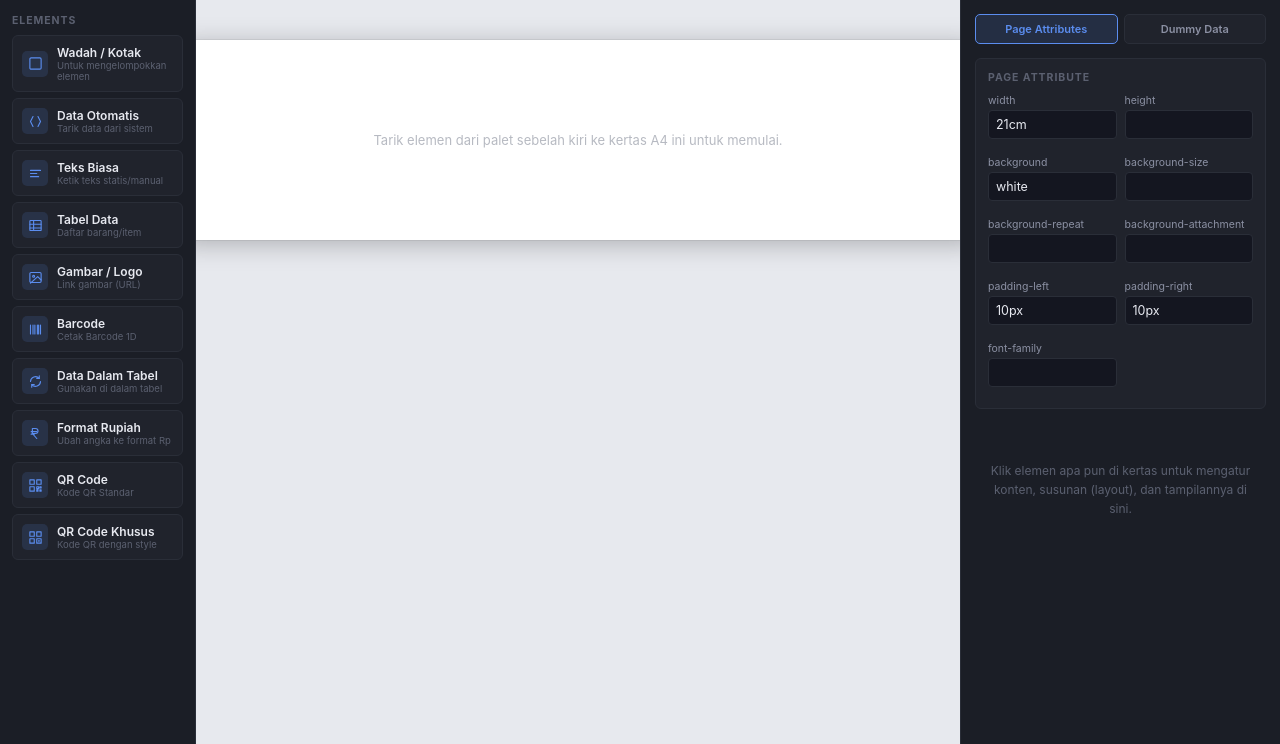
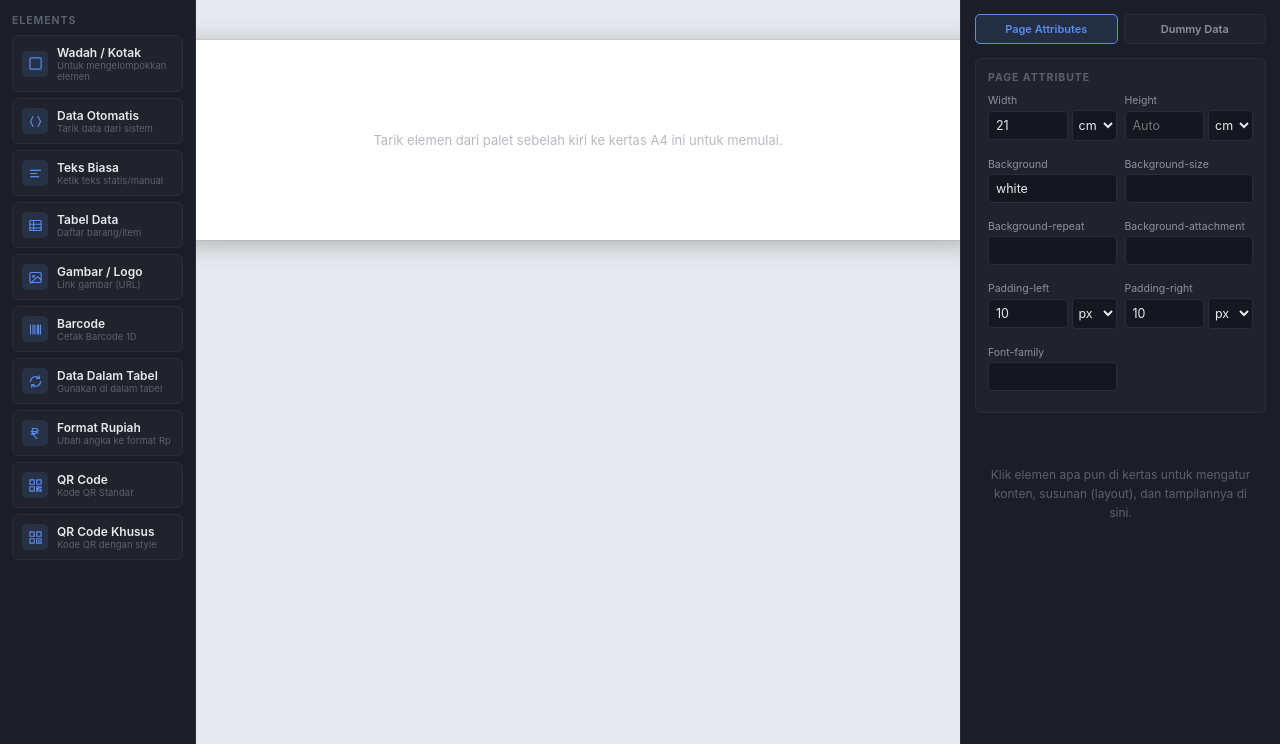
Before and after one commit to Raynald97/JSON-Template-Generator, a plain HTML site: page index.html in a window 1280 px wide. Shown: the part 56-800 px from the top of the page. Drawn offline with nearby package versions, Linux system fonts and the light colour scheme.

Commit message:
Add custom border settings and return button

```diff
--- a/index.html
+++ b/index.html
@@ -372,6 +372,14 @@ svg.i{width:15px;height:15px;fill:none;stroke:currentColor;stroke-width:1.8;stro
     <div class="props">
 
       <template v-if="selectedId && elements[selectedId]">
+
+        <!-- --- TAMBAHAN TOMBOL KEMBALI --- -->
+        <button class="btn" style="width: 100%; margin-bottom: 12px; justify-content: center; background: var(--bg-panel-alt);" @click="selectedId = null; selectedIds = []">
+          <svg class="i" viewBox="0 0 24 24" style="width: 14px; height: 14px;"><path d="M15 18l-6-6 6-6"/></svg>
+          Kembali ke Pengaturan Halaman
+        </button>
+        <!-- ------------------------------- -->
+
         <div class="selrow">
           <span class="badge-type">{{ typeLabel(elements[selectedId].content_type) }}</span>
         </div>
@@ -726,25 +734,40 @@ svg.i{width:15px;height:15px;fill:none;stroke:currentColor;stroke-width:1.8;stro
           </div>
           <!-- ---------------------------------------------------- -->
 
+          <!-- --- PENGATURAN BORDER KUSTOM (SISI SPESIFIK) --- -->
           <div class="field">
             <label>Garis Tepi (Border)</label>
+
+            <!-- Pilih Sisi Border -->
+            <div style="margin-bottom:6px;">
+              <select v-model="activeBorderSide" style="width:100%; background:#141620; border:1px solid var(--border-panel); border-radius:4px; padding:6px 7px; color:var(--text-hi);">
+                <option value="border">Kotak (Semua Sisi)</option>
+                <option value="border-top">⬆️ Sisi Atas Saja</option>
+                <option value="border-bottom">⬇️ Sisi Bawah Saja</option>
+                <option value="border-left">⬅️ Sisi Kiri Saja</option>
+                <option value="border-right">➡️ Sisi Kanan Saja</option>
+              </select>
+            </div>
+
+            <!-- Pengaturan Nilai Border Berdasarkan Sisi yang Dipilih -->
             <div style="display:flex; gap:6px; align-items:center;">
-              <input type="number" style="width:45px;" :value="getBorder(selectedId).size" @input="setBorder(selectedId, 'size', $event.target.value)" title="Ketebalan Garis">
+              <input type="number" style="width:45px;" :value="getBorder(selectedId, activeBorderSide).size" @input="setBorder(selectedId, activeBorderSide, 'size', $event.target.value)" title="Ketebalan Garis">
               <span style="font-size:11px; color:var(--text-faint); margin-right:4px;">px</span>
 
-              <select :value="getBorder(selectedId).style" @change="setBorder(selectedId, 'style', $event.target.value)" style="flex:1;">
+              <select :value="getBorder(selectedId, activeBorderSide).style" @change="setBorder(selectedId, activeBorderSide, 'style', $event.target.value)" style="flex:1;">
                 <option value="none">Tanpa Garis</option>
                 <option value="solid">Solid (Garis Lurus)</option>
                 <option value="dashed">Dashed (Putus-putus)</option>
               </select>
 
-              <select :value="getBorder(selectedId).color" @change="setBorder(selectedId, 'color', $event.target.value)" style="flex:1;">
+              <select :value="getBorder(selectedId, activeBorderSide).color" @change="setBorder(selectedId, activeBorderSide, 'color', $event.target.value)" style="flex:1;">
                 <option value="black">Hitam</option>
                 <option value="gray">Abu-abu</option>
                 <option value="red">Merah</option>
               </select>
             </div>
           </div>
+          <!-- ------------------------------------------------ -->
 
         </div>
       </template>
@@ -758,15 +781,54 @@ svg.i{width:15px;height:15px;fill:none;stroke:currentColor;stroke-width:1.8;stro
         <div v-if="rightTab==='page'" class="psection">
           <div class="eyebrow">Page Attribute</div>
           <div class="row2">
-            <div class="field"><label>width</label><input type="text" v-model="pageAttrs.width" @change="pushHistory(); saveLocal();"></div>
-            <div class="field"><label>height</label><input type="text" v-model="pageAttrs.height" @change="pushHistory(); saveLocal();"></div>
-            <div class="field"><label>background</label><input type="text" v-model="pageAttrs.background" @change="pushHistory(); saveLocal();"></div>
-            <div class="field"><label>background-size</label><input type="text" v-model="pageAttrs['background-size']" @change="pushHistory(); saveLocal();"></div>
-            <div class="field"><label>background-repeat</label><input type="text" v-model="pageAttrs['background-repeat']" @change="pushHistory(); saveLocal();"></div>
-            <div class="field"><label>background-attachment</label><input type="text" v-model="pageAttrs['background-attachment']" @change="pushHistory(); saveLocal();"></div>
-            <div class="field"><label>padding-left</label><input type="text" v-model="pageAttrs['padding-left']" @change="pushHistory(); saveLocal();"></div>
-            <div class="field"><label>padding-right</label><input type="text" v-model="pageAttrs['padding-right']" @change="pushHistory(); saveLocal();"></div>
-            <div class="field"><label>font-family</label><input type="text" v-model="pageAttrs['font-family']" @change="pushHistory(); saveLocal();"></div>
+
+            <div class="field">
+              <label>Width</label>
+              <div style="display:flex; gap:4px; align-items:center;">
+                <input type="number" :value="parseFloat(pageAttrs.width) || ''" @input="pageAttrs.width = $event.target.value ? $event.target.value + (String(pageAttrs.width).match(/[a-zA-Z%]+$/) || ['cm'])[0] : ''; pushHistory(); saveLocal();" placeholder="Auto">
+                <select :value="(String(pageAttrs.width).match(/[a-zA-Z%]+$/) || ['cm'])[0]" @change="pageAttrs.width = (parseFloat(pageAttrs.width) || 0) + $event.target.value; pushHistory(); saveLocal();" style="width:55px; padding:6px 2px;">
+                  <option value="cm">cm</option><option value="px">px</option><option value="%">%</option>
+                </select>
+              </div>
+            </div>
+
+            <div class="field">
+              <label>Height</label>
+              <div style="display:flex; gap:4px; align-items:center;">
+                <input type="number" :value="parseFloat(pageAttrs.height) || ''" @input="pageAttrs.height = $event.target.value ? $event.target.value + (String(pageAttrs.height).match(/[a-zA-Z%]+$/) || ['cm'])[0] : ''; pushHistory(); saveLocal();" placeholder="Auto">
+                <select :value="(String(pageAttrs.height).match(/[a-zA-Z%]+$/) || ['cm'])[0]" @change="pageAttrs.height = (parseFloat(pageAttrs.height) || 0) + $event.target.value; pushHistory(); saveLocal();" style="width:55px; padding:6px 2px;">
+                  <option value="cm">cm</option><option value="px">px</option><option value="%">%</option>
+                </select>
+              </div>
+            </div>
+
+            <div class="field"><label>Background</label><input type="text" v-model="pageAttrs.background" @change="pushHistory(); saveLocal();"></div>
+            <div class="field"><label>Background-size</label><input type="text" v-model="pageAttrs['background-size']" @change="pushHistory(); saveLocal();"></div>
+            <div class="field"><label>Background-repeat</label><input type="text" v-model="pageAttrs['background-repeat']" @change="pushHistory(); saveLocal();"></div>
+            <div class="field"><label>Background-attachment</label><input type="text" v-model="pageAttrs['background-attachment']" @change="pushHistory(); saveLocal();"></div>
+
+            <div class="field">
+              <label>Padding-left</label>
+              <div style="display:flex; gap:4px; align-items:center;">
+                <input type="number" :value="parseFloat(pageAttrs['padding-left']) || ''" @input="pageAttrs['padding-left'] = $event.target.value ? $event.target.value + (String(pageAttrs['padding-left']).match(/[a-zA-Z%]+$/) || ['px'])[0] : ''; pushHistory(); saveLocal();" placeholder="Auto">
+                <select :value="(String(pageAttrs['padding-left']).match(/[a-zA-Z%]+$/) || ['px'])[0]" @change="pageAttrs['padding-left'] = (parseFloat(pageAttrs['padding-left']) || 0) + $event.target.value; pushHistory(); saveLocal();" style="width:55px; padding:6px 2px;">
+                  <option value="px">px</option><option value="cm">cm</option><option value="%">%</option>
+                </select>
+              </div>
+            </div>
+
+            <div class="field">
+              <label>Padding-right</label>
+              <div style="display:flex; gap:4px; align-items:center;">
+                <input type="number" :value="parseFloat(pageAttrs['padding-right']) || ''" @input="pageAttrs['padding-right'] = $event.target.value ? $event.target.value + (String(pageAttrs['padding-right']).match(/[a-zA-Z%]+$/) || ['px'])[0] : ''; pushHistory(); saveLocal();" placeholder="Auto">
+                <select :value="(String(pageAttrs['padding-right']).match(/[a-zA-Z%]+$/) || ['px'])[0]" @change="pageAttrs['padding-right'] = (parseFloat(pageAttrs['padding-right']) || 0) + $event.target.value; pushHistory(); saveLocal();" style="width:55px; padding:6px 2px;">
+                  <option value="px">px</option><option value="cm">cm</option><option value="%">%</option>
+                </select>
+              </div>
+            </div>
+
+            <div class="field"><label>Font-family</label><input type="text" v-model="pageAttrs['font-family']" @change="pushHistory(); saveLocal();"></div>
+
           </div>
         </div>
 
@@ -1129,6 +1191,7 @@ const app = createApp({
 
       selectedId: null,
       selectedIds: [], // --- TAMBAHAN VARIABEL MULTI-SELECT ---
+      activeBorderSide: 'border', // <--- TAMBAHAN UNTUK FITUR CUSTOM BORDER
       rightTab: 'page',
       mode: 'design',
       zoom: 100,
@@ -1227,8 +1290,8 @@ const app = createApp({
     },
     // -----------------------------------------------
 
-    getBorder(id) {
-      const b = this.getCss(id, 'border') || '';
+    getBorder(id, side = 'border') {
+      const b = this.getCss(id, side) || '';
       const parts = b.split(' ');
       let size = 0, style = 'none', color = 'black';
 
@@ -1241,8 +1304,8 @@ const app = createApp({
       }
       return { size, style, color };
     },
-    setBorder(id, part, val) {
-      const curr = this.getBorder(id);
+    setBorder(id, side, part, val) {
+      const curr = this.getBorder(id, side);
       curr[part] = val;
 
       if (part === 'size' && parseFloat(val) > 0 && curr.style === 'none') {
@@ -1250,9 +1313,9 @@ const app = createApp({
       }
 
       if (curr.size === '' || parseFloat(curr.size) === 0) {
-         this.setCss(id, 'border', '');
+         this.setCss(id, side, '');
       } else {
-         this.setCss(id, 'border', `${curr.size}px ${curr.style} ${curr.color}`);
+         this.setCss(id, side, `${curr.size}px ${curr.style} ${curr.color}`);
       }
     },
 
```
